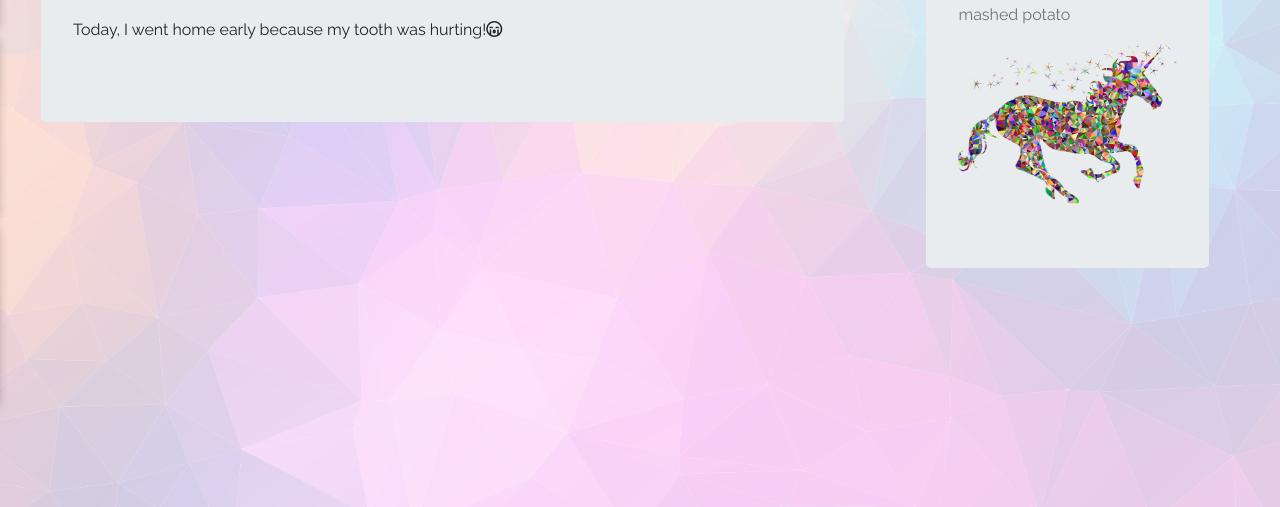
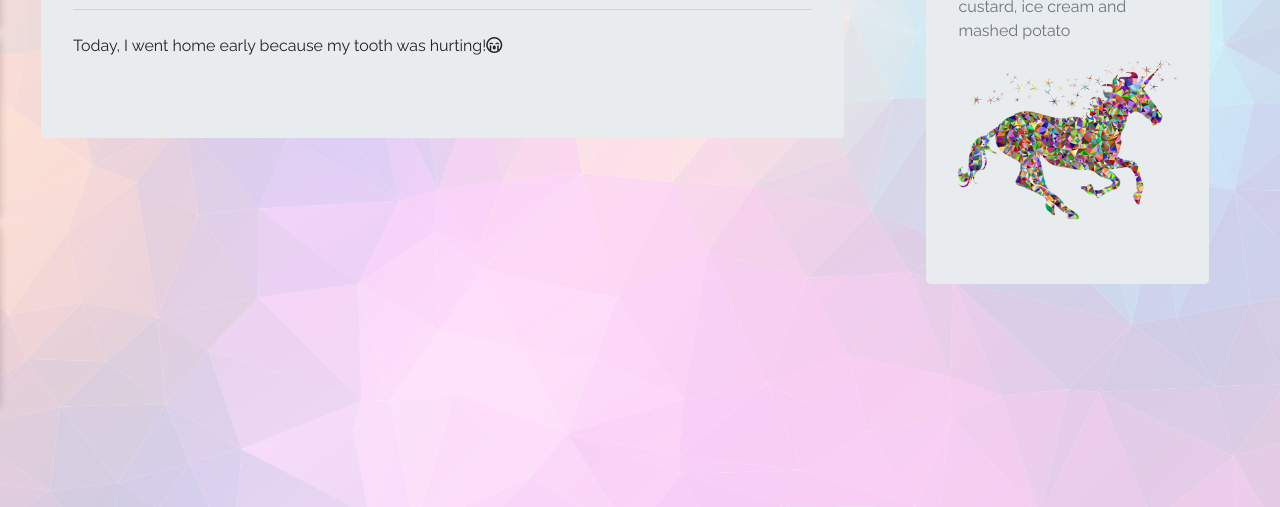
Before and after one commit to shirleygoco/festividiy, a plain HTML site: page index.html in a window 1280 px wide. Shown: the part 293-800 px from the top of the page. Drawn offline with nearby package versions, Linux system fonts and the light colour scheme.

Commit message:
modified padding

```diff
--- a/app.css
+++ b/app.css
@@ -313,7 +313,7 @@ width: 15rem;
 
 .contentContainer
 {
-  padding-top: 10rem;
+  padding-top: 11rem;
 }
 
 .galleryCard {
```
